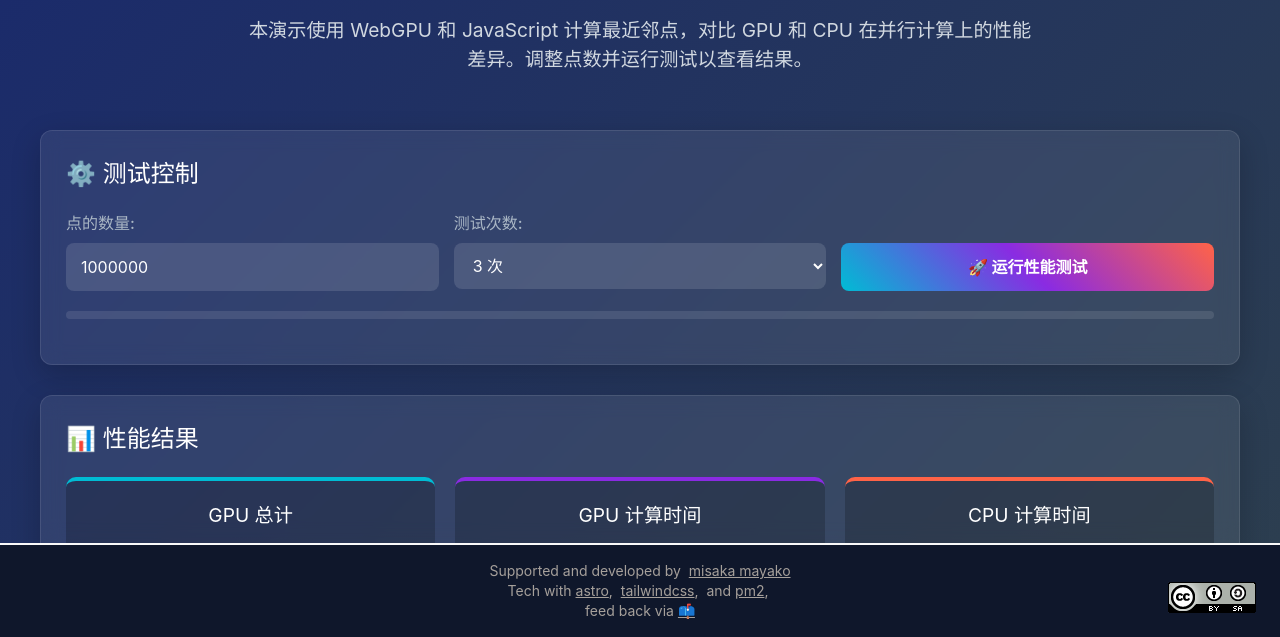
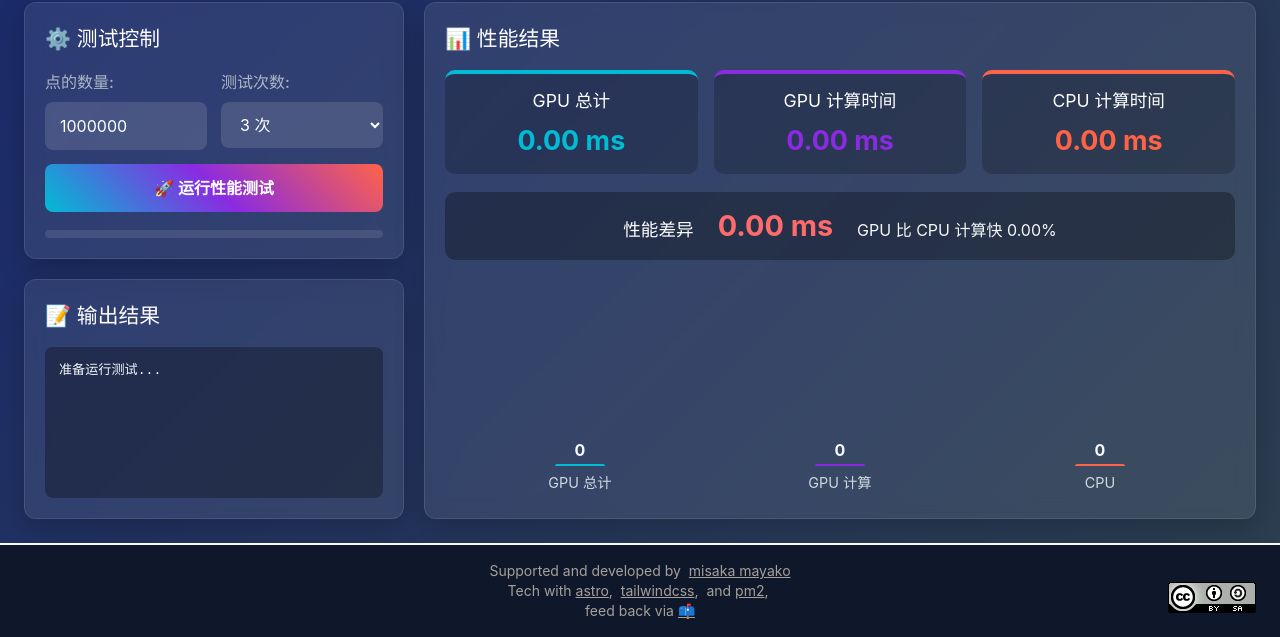
Before and after one commit to misakamayako/misakamayako.github.io, an Astro site: page /extras/GPUTestCase in a window 1280 px wide. Shown: the part 163-800 px from the top of the page. Built offline with nearby package versions, Linux system fonts and the light colour scheme; Astro itself is replaced by a stand-in of ours.

Commit message:
style(extras): 性能测试页改为横向仪表盘布局

```diff
--- a/src/pages/extras/GPUTestCase.astro
+++ b/src/pages/extras/GPUTestCase.astro
@@ -27,53 +27,97 @@
         .container {
             max-width: unset;
             margin: 0 auto;
-            height: 100%;
+            flex: 1 1 0;
+            min-height: 0;
             overflow: auto;
+            display: flex;
+            flex-direction: column;
+            padding: 0 1.5rem 1.5rem;
             > *{
                 margin: 0 auto;
-                width: 1200px;
+                width: 100%;
+                max-width: 1440px;
             }
         }
 
         header {
-            text-align: center;
-            padding: 2rem 0;
-            margin-bottom: 2rem;
+            display: flex;
+            align-items: baseline;
+            justify-content: space-between;
+            gap: 2.5rem;
+            text-align: left;
+            padding: 1.25rem 0 1rem;
         }
 
         h1 {
-            font-size: 2.8rem;
-            margin-bottom: 1rem;
+            font-size: 2rem;
+            margin: 0;
+            white-space: nowrap;
             background: linear-gradient(to right, var(--gpu-color), var(--cpu-color));
             -webkit-background-clip: text;
+            background-clip: text;
             -webkit-text-fill-color: transparent;
             text-shadow: 0 2px 4px rgba(0, 0, 0, 0.2);
         }
 
         .subtitle {
-            font-size: 1.2rem;
-            max-width: 800px;
-            margin: 0 auto 1.5rem;
+            font-size: 0.95rem;
+            max-width: 48rem;
+            margin: 0;
             color: #d1d8e0;
+            line-height: 1.5;
+        }
+
+        main {
+            flex: 1 1 0;
+            min-height: 0;
+            display: flex;
+            align-items: stretch;
+            gap: 20px;
+        }
+
+        .column {
+            display: flex;
+            flex-direction: column;
+            gap: 20px;
+            min-height: 0;
+        }
+
+        .column-left {
+            flex: 0 0 380px;
+        }
+
+        .column-right {
+            flex: 1 1 0;
+            min-width: 0;
         }
 
         .card {
             background: rgba(255, 255, 255, 0.08);
             border-radius: 12px;
-            padding: 25px;
-            margin-bottom: 30px;
+            padding: 20px;
+            margin-bottom: 0;
             box-shadow: 0 10px 30px rgba(0, 0, 0, 0.2);
             backdrop-filter: blur(10px);
             border: 1px solid rgba(255, 255, 255, 0.1);
+            min-height: 0;
+        }
+
+        .card-grow {
+            flex: 1 1 0;
+            display: flex;
+            flex-direction: column;
+            min-height: 0;
         }
 
         .card-title {
-            font-size: 1.5rem;
-            margin-bottom: 1.2rem;
+            font-size: 1.3rem;
+            margin-bottom: 1rem;
             color: #fff;
             display: flex;
             align-items: center;
             gap: 10px;
+            flex: 0 0 auto;
         }
 
         .card-title i {
@@ -81,17 +125,21 @@
         }
 
         .controls {
-            display: flex;
-            flex-wrap: wrap;
-            gap: 15px;
-            margin-bottom: 20px;
+            display: grid;
+            grid-template-columns: 1fr 1fr;
+            gap: 14px;
+            margin-bottom: 18px;
         }
 
         .control-group {
             display: flex;
             flex-direction: column;
-            flex: 1;
-            min-width: 200px;
+            min-width: 0;
+        }
+
+        .control-group-wide {
+            grid-column: 1 / -1;
+            justify-content: flex-end;
         }
 
         label {
@@ -142,15 +190,16 @@
 
         .results {
             display: flex;
-            gap: 20px;
-            flex-wrap: wrap;
-            margin-top: 20px;
+            gap: 16px;
+            flex-wrap: nowrap;
+            margin-top: 0;
+            flex: 0 0 auto;
         }
 
         .result-box {
-            flex: 1;
-            min-width: 300px;
-            padding: 20px;
+            flex: 1 1 0;
+            min-width: 0;
+            padding: 14px 12px;
             border-radius: 10px;
             background: rgba(0, 0, 0, 0.2);
             text-align: center;
@@ -169,15 +218,16 @@
         }
 
         .result-title {
-            font-size: 1.2rem;
-            margin-bottom: 10px;
+            font-size: 1.1rem;
+            margin-bottom: 6px;
             color: #fff;
         }
 
         .time-value {
-            font-size: 2.5rem;
+            font-size: clamp(1.5rem, 2.1vw, 2.2rem);
             font-weight: bold;
-            margin: 10px 0;
+            margin: 6px 0 0;
+            white-space: nowrap;
         }
 
         .gpu-time {
@@ -194,22 +244,31 @@
 
         .comparison {
             background: rgba(0, 0, 0, 0.3);
-            padding: 20px;
+            padding: 12px 16px;
             border-radius: 10px;
-            text-align: center;
-            margin-top: 20px;
+            margin-top: 18px;
+            flex: 0 0 auto;
+            display: flex;
+            align-items: baseline;
+            justify-content: center;
+            flex-wrap: wrap;
+            gap: 0 1.5rem;
+        }
+
+        .comparison .result-title {
+            margin-bottom: 0;
         }
 
         .comparison-value {
-            font-size: 2rem;
+            font-size: 1.8rem;
             font-weight: bold;
-            margin: 10px 0;
+            margin: 0;
             color: var(--accent);
         }
 
         .comparison-text {
-            margin-top: 10px;
-            font-size: 1.1rem;
+            margin-top: 0;
+            font-size: 1rem;
         }
 
         .progress-container {
@@ -217,7 +276,8 @@
             background: rgba(255, 255, 255, 0.1);
             border-radius: 4px;
             overflow: hidden;
-            margin: 20px 0;
+            margin: 0;
+            flex: 0 0 auto;
         }
 
         .progress-bar {
@@ -231,8 +291,10 @@
             display: flex;
             justify-content: space-around;
             align-items: flex-end;
-            height: 200px;
-            margin: 30px 0;
+            flex: 1 1 0;
+            min-height: 148px;
+            margin: 18px 0 0;
+            padding: 28px 10px 32px;
             gap: 10px;
         }
 
@@ -241,6 +303,7 @@
             border-radius: 5px 5px 0 0;
             position: relative;
             transition: height 0.8s ease;
+            min-height: 2px;
         }
 
         .bar.gpu-total-bar{
@@ -256,29 +319,34 @@
 
         .bar-label {
             position: absolute;
-            bottom: -30px;
-            left: -20px;
-            right: -20px;
+            bottom: -28px;
+            left: -40px;
+            right: -40px;
             text-align: center;
             color: #d1d8e0;
+            font-size: 0.9rem;
         }
 
         .bar-value {
             position: absolute;
-            top: -25px;
-            left: 0;
-            right: 0;
+            top: -26px;
+            left: -40px;
+            right: -40px;
             text-align: center;
             font-weight: bold;
         }
 
         .output {
             background: rgba(0, 0, 0, 0.3);
-            padding: 15px;
+            padding: 14px;
             border-radius: 8px;
             font-family: monospace;
-            min-height: 150px;
-            margin-top: 20px;
+            font-size: 0.82rem;
+            line-height: 1.5;
+            flex: 1 1 0;
+            min-height: 120px;
+            margin-top: 0;
+            overflow: auto;
             white-space: pre-wrap;
         }
 
@@ -296,25 +364,57 @@
             margin-top: 5px;
         }
 
-        @media (max-width: 768px) {
-            .controls {
+        @media (max-width: 1024px) {
+            .container {
+                padding: 0 1rem 1rem;
+            }
+
+            header {
+                flex-direction: column;
+                align-items: flex-start;
+                gap: 0.5rem;
+            }
+
+            h1 {
+                white-space: normal;
+            }
+
+            main {
                 flex-direction: column;
             }
 
-            .control-group {
-                min-width: 100%;
+            .column-left,
+            .column-right,
+            .card-grow {
+                flex: 0 0 auto;
+            }
+
+            .controls {
+                grid-template-columns: 1fr;
             }
 
             .results {
-                flex-direction: column;
+                flex-wrap: wrap;
             }
 
             .result-box {
-                min-width: 100%;
+                min-width: 180px;
+            }
+
+            .output {
+                flex: 0 0 auto;
+                height: 320px;
+                max-height: 60vh;
+                margin-top: 1rem;
+            }
+
+            .visualization {
+                flex: 0 0 auto;
+                height: 200px;
             }
 
             .visualization .bar {
-                width: 30px;
+                width: 34px;
             }
         }
     </style>
@@ -326,13 +426,14 @@
         </header>
 
         <main>
+            <div class="column column-left">
                 <div class="card">
                     <h2 class="card-title">⚙️ 测试控制</h2>
 
                     <div class="controls">
                         <div class="control-group">
                             <label for="pointCount">点的数量:</label>
-                        <input id="pointCount"  value="1000000">
+                            <input id="pointCount" value="1000000">
                         </div>
 
                         <div class="control-group">
@@ -345,8 +446,7 @@
                             </select>
                         </div>
 
-                    <div class="control-group">
-                        <label>&nbsp;</label>
+                        <div class="control-group control-group-wide">
                             <button id="runTest">
                                 <span>🚀 运行性能测试</span>
                             </button>
@@ -358,7 +458,14 @@
                     </div>
                 </div>
 
-            <div class="card" id="result">
+                <div class="card card-grow">
+                    <h2 class="card-title">📝 输出结果</h2>
+                    <div class="output" id="output">准备运行测试...</div>
+                </div>
+            </div>
+
+            <div class="column column-right">
+                <div class="card card-grow" id="result">
                     <h2 class="card-title">📊 性能结果</h2>
 
                     <div class="results">
@@ -397,10 +504,6 @@
                         </div>
                     </div>
                 </div>
-
-            <div class="card">
-                <h2 class="card-title">📝 输出结果</h2>
-                <div class="output" id="output">准备运行测试...</div>
             </div>
         </main>
     </div>
```
Lines whose indentation alone changed are shown as unchanged.
